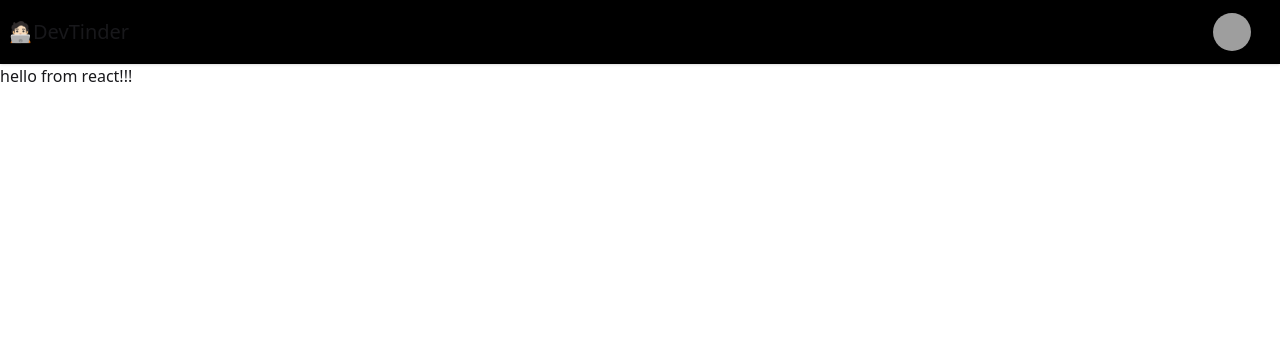
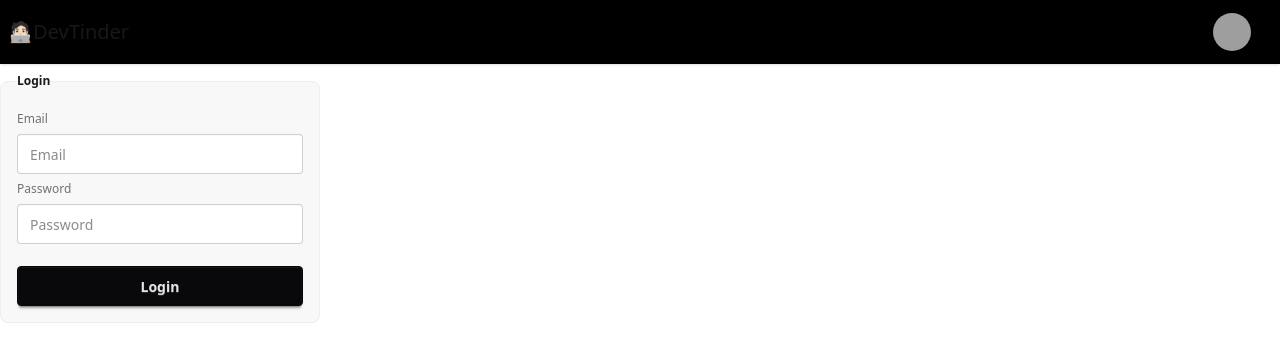
Before and after one commit to adars777/dev-tinder, a React app in the folder frontend/: page /login in a window 1280 px wide. Shown: the top 362 px of the page. Built offline with nearby package versions, Linux system fonts and the light colour scheme; grey boxes are pictures that could not be loaded; the HTML template or start-up script is replaced by a standard one.

Commit message:
create browser router and create children routes

```diff
--- a/frontend/package.json
+++ b/frontend/package.json
@@ -13,6 +13,7 @@
     "@tailwindcss/vite": "^4.1.14",
     "react": "^19.1.1",
     "react-dom": "^19.1.1",
+    "react-router": "^7.9.4",
     "tailwindcss": "^4.1.14"
   },
   "devDependencies": {
--- a/frontend/src/App.jsx
+++ b/frontend/src/App.jsx
@@ -1,11 +1,20 @@
 import "./App.css";
 import Navbar from "./components/Navbar";
+import { BrowserRouter, Routes, Route } from "react-router";
+import Body from "./pages/Body";
+import Login from "./pages/Login"
 
 function App() {
   return (
     <>
-      <Navbar />
-      <p>hello from react!!!</p>
+      <BrowserRouter basename="/">
+        <Routes>
+          <Route path="/" element={<Body />}>
+            <Route path="/login" element={<Login/>} />
+            {/* we need to add <Outlet/> in <Body/> file for using the children */}
+          </Route>
+        </Routes>
+      </BrowserRouter>
     </>
   );
 }
--- /dev/null
+++ b/frontend/src/pages/Body.jsx
@@ -0,0 +1,15 @@
+import React from "react";
+import Navbar from "../components/Navbar";
+import Login from "./login";
+import { Outlet } from "react-router";
+
+const Body = () => {
+  return (
+    <div>
+      <Navbar />
+      <Outlet/>
+    </div>
+  );
+};
+
+export default Body;
--- /dev/null
+++ b/frontend/src/pages/Login.jsx
@@ -0,0 +1,20 @@
+
+const Login = () => {
+  return (
+    <div>
+      <fieldset className="fieldset bg-base-200 border-base-300 rounded-box w-xs border p-4">
+        <legend className="fieldset-legend">Login</legend>
+
+        <label className="label">Email</label>
+        <input type="email" className="input" placeholder="Email" />
+
+        <label className="label">Password</label>
+        <input type="password" className="input" placeholder="Password" />
+
+        <button className="btn btn-neutral mt-4">Login</button>
+      </fieldset>
+    </div>
+  );
+};
+
+export default Login;
```
Also changed, not shown: 1 other file (tests, documents, lock files or other folders).
